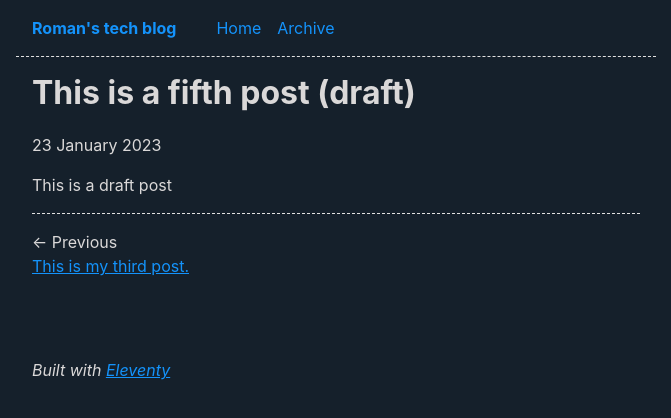
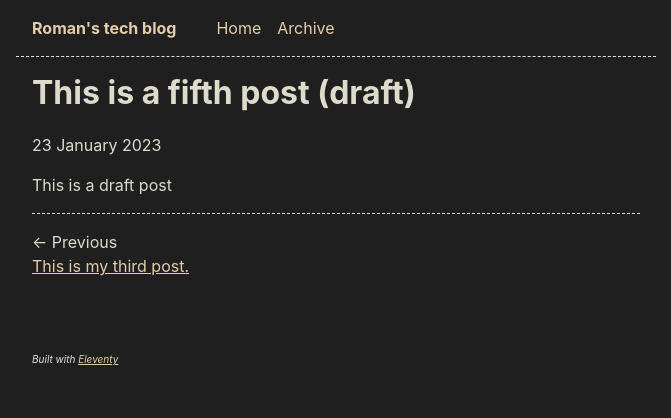
Before and after one commit to nut-neek/xblog, an Eleventy site: page content/blog/fifthpost.md in a window 1280 px wide. Shown: the whole page, without its empty margins (304-975 px from the left). Built offline with nearby package versions, Linux system fonts and the light colour scheme; Eleventy itself is replaced by a stand-in of ours; some packages are replaced by stand-ins of ours; files that its build step writes are made by us from their sources; what @zachleat/heading-anchors, zod-validation-error would draw is missing.

Commit message:
Apply Zenburn colors

```diff
--- a/public/css/index.css
+++ b/public/css/index.css
@@ -10,13 +10,12 @@
 	--color-gray-50: #C0C0C0;
 	--color-gray-90: #dad8d8;
 
-	--background-color: #15202b;
+	--background-color: #1f1f1f;
 
-	--text-color: var(--color-gray-90);
-	--text-color-link: #1493fb;
-	--text-color-link-active: #6969f7;
-	--text-color-link-visited: #a6a6f8;
-
+	--text-color: #dcdccc;
+	--text-color-link: #e3ceab;
+	--text-color-link-active: #ecbcbc;
+	--text-color-link-visited: #e3ceab;
 	--syntax-tab-size: 2;
 }
 
@@ -92,6 +91,11 @@ header:after {
 	content: "";
 	display: table;
 	clear: both;
+}
+
+footer {
+	color: var(--color-gray-20);
+	font-size: x-small;
 }
 
 .links-nextprev {
```
